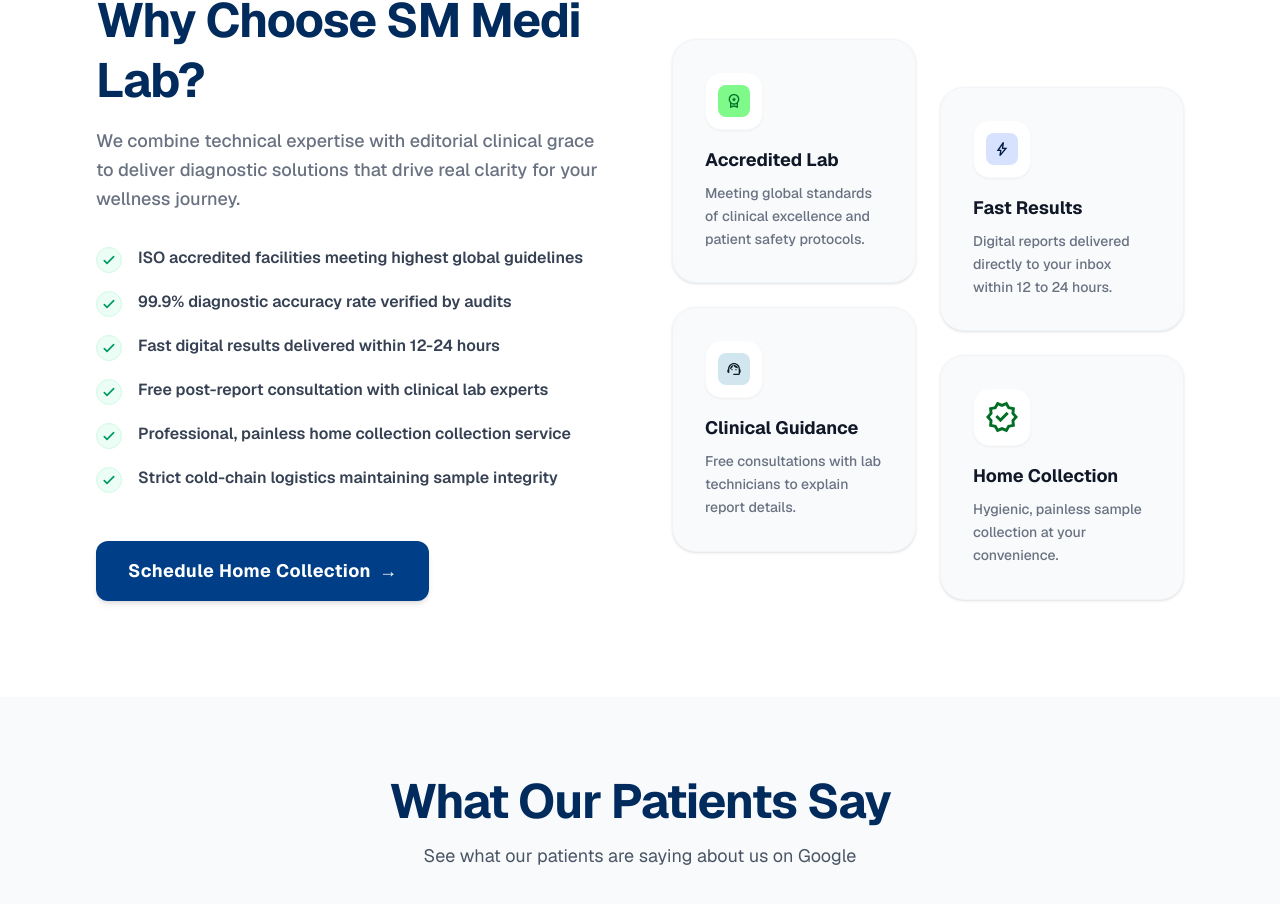
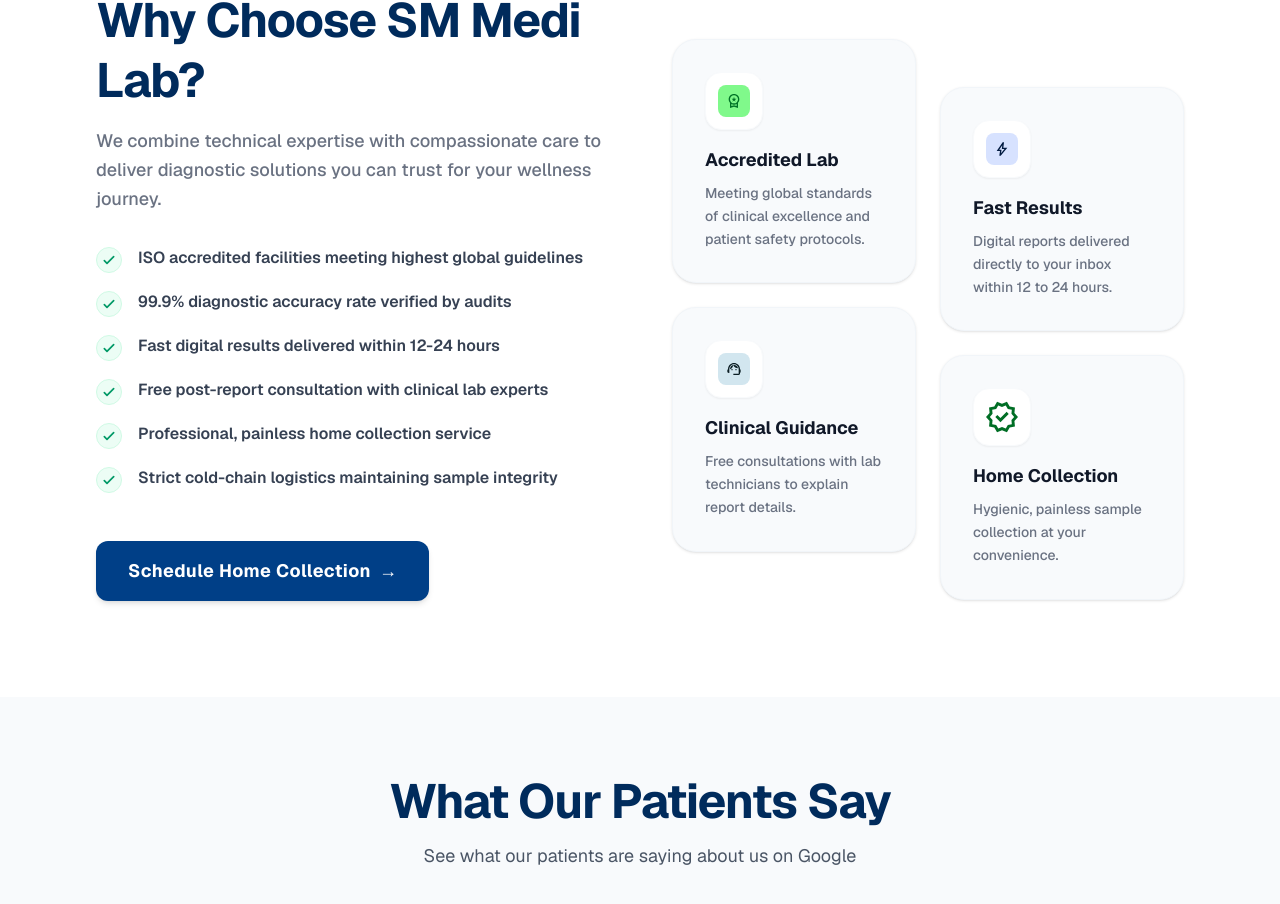
Before and after one commit to sparknestts/Smmedilab, a Next.js app: page / in a window 1280 px wide. Shown: the part 3076-3980 px from the top of the page. Built offline with nearby package versions, Linux system fonts and the light colour scheme.

Commit message:
sentence corrections

```diff
--- a/components/WhyChooseUs.tsx
+++ b/components/WhyChooseUs.tsx
@@ -10,7 +10,7 @@
     "99.9% diagnostic accuracy rate verified by audits",
     "Fast digital results delivered within 12-24 hours",
     "Free post-report consultation with clinical lab experts",
-    "Professional, painless home collection collection service",
+    "Professional, painless home collection service",
     "Strict cold-chain logistics maintaining sample integrity"
 ];
 
@@ -52,7 +52,7 @@
                                 Why Choose SM Medi Lab?
                             </h2>
                             <p className="text-gray-500 text-base md:text-lg font-medium leading-relaxed">
-                                We combine technical expertise with editorial clinical grace to deliver diagnostic solutions that drive real clarity for your wellness journey.
+                                We combine technical expertise with compassionate care to deliver diagnostic solutions you can trust for your wellness journey.
                             </p>
                         </div>
 
```
